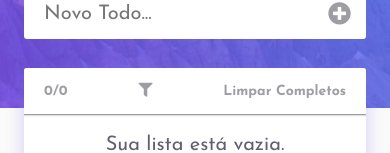
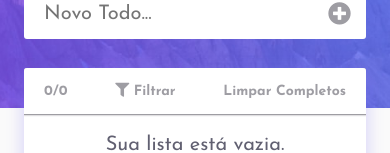
Before and after one commit to filipealvess/todo-app, a Vue app: page / in a window 390 px wide. Shown: the part 142-295 px from the top of the page. Built offline with nearby package versions, Linux system fonts and the light colour scheme.

Commit message:
Set name to mobile filter button

```diff
--- a/src/components/Filters.vue
+++ b/src/components/Filters.vue
@@ -4,6 +4,7 @@
 
     <button type="button" class="btn-filter" @click="showFilters">
       <i class="fas fa-filter"></i>
+      Filtrar
     </button>
 
     <div class="filter-buttons">
@@ -25,7 +26,7 @@
       </button>
 
       <button type="button" class="hide-filters" @click="hideFilters">
-        <i class="fas fa-arrow-up"></i>
+        <i class="fas fa-times"></i>
       </button>
     </div>
 
```
